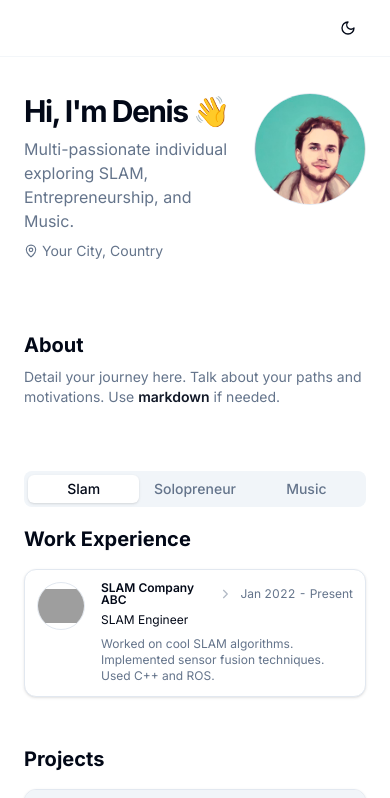
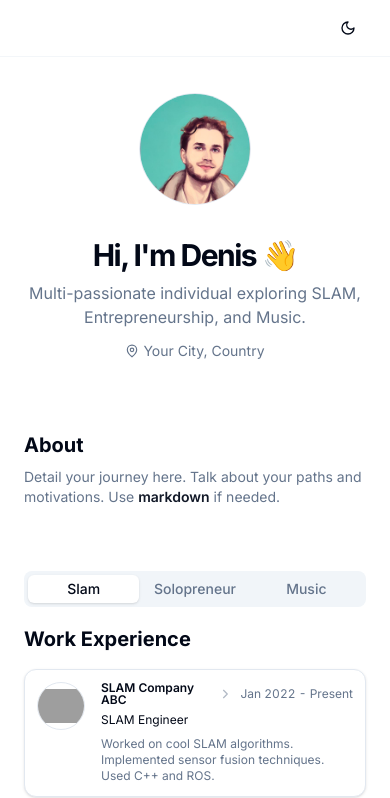
Before and after one commit to feedforfools/dr-portfolio, a Next.js app: page / in a window 390 px wide. Shown: the top 798 px of the page. Built offline with nearby package versions, Linux system fonts and the light colour scheme; grey boxes are pictures that could not be loaded.

Commit message:
Slight refinements on hero section

```diff
--- a/src/app/page.tsx
+++ b/src/app/page.tsx
@@ -20,26 +20,22 @@ export default function HomePage() {
     <main className="flex flex-col space-y-16">
       {/* --- Hero Section --- */}
       <section id="hero">
-        {/* Wrap the entire hero content */}
         <BlurFade delay={BLUR_FADE_DELAY * 0}>
-          <div className="flex items-start justify-between gap-4">
-            <div className="flex flex-1 flex-col space-y-2">
-              {" "}
-              {/* Increased space slightly */}
-              {/* Wrap individual elements for staggered effect */}
+          <div className="flex flex-col-reverse items-center gap-8 md:flex-row md:justify-between">
+            <div className="flex flex-1 flex-col space-y-2 text-center md:text-left">
               <BlurFade delay={BLUR_FADE_DELAY * 1}>
                 <h1 className="text-3xl font-bold tracking-tighter sm:text-5xl xl:text-6xl/none">
                   Hi, I'm {DATA.name.split(" ")[0]} 👋
                 </h1>
               </BlurFade>
               <BlurFade delay={BLUR_FADE_DELAY * 2}>
-                <p className="max-w-[600px] text-muted-foreground md:text-xl">
+                <p className="max-w-[600px] text-muted-foreground md:text-xl mx-auto md:mx-0">
                   {DATA.description}
                 </p>
               </BlurFade>
               <BlurFade delay={BLUR_FADE_DELAY * 3}>
                 {DATA.location && (
-                  <p className="max-w-[600px] text-sm text-muted-foreground flex items-center gap-1">
+                  <div className="max-w-[600px] text-sm text-muted-foreground flex items-center justify-center md:justify-start gap-1 pt-1">
                     <svg
                       xmlns="http://www.w3.org/2000/svg"
                       width="14"
@@ -65,15 +61,15 @@ export default function HomePage() {
                         {DATA.location}
                       </a>
                     ) : (
-                      DATA.location
+                      <span>{DATA.location}</span>
                     )}
-                  </p>
+                  </div>
                 )}
               </BlurFade>
             </div>
             {/* Avatar */}
             <BlurFade delay={BLUR_FADE_DELAY * 4}>
-              <Avatar className="size-28 border">
+              <Avatar className="size-28 md:size-36 border">
                 <AvatarImage alt={DATA.name} src={DATA.avatarUrl} />
                 <AvatarFallback>{DATA.initials}</AvatarFallback>
               </Avatar>
```
